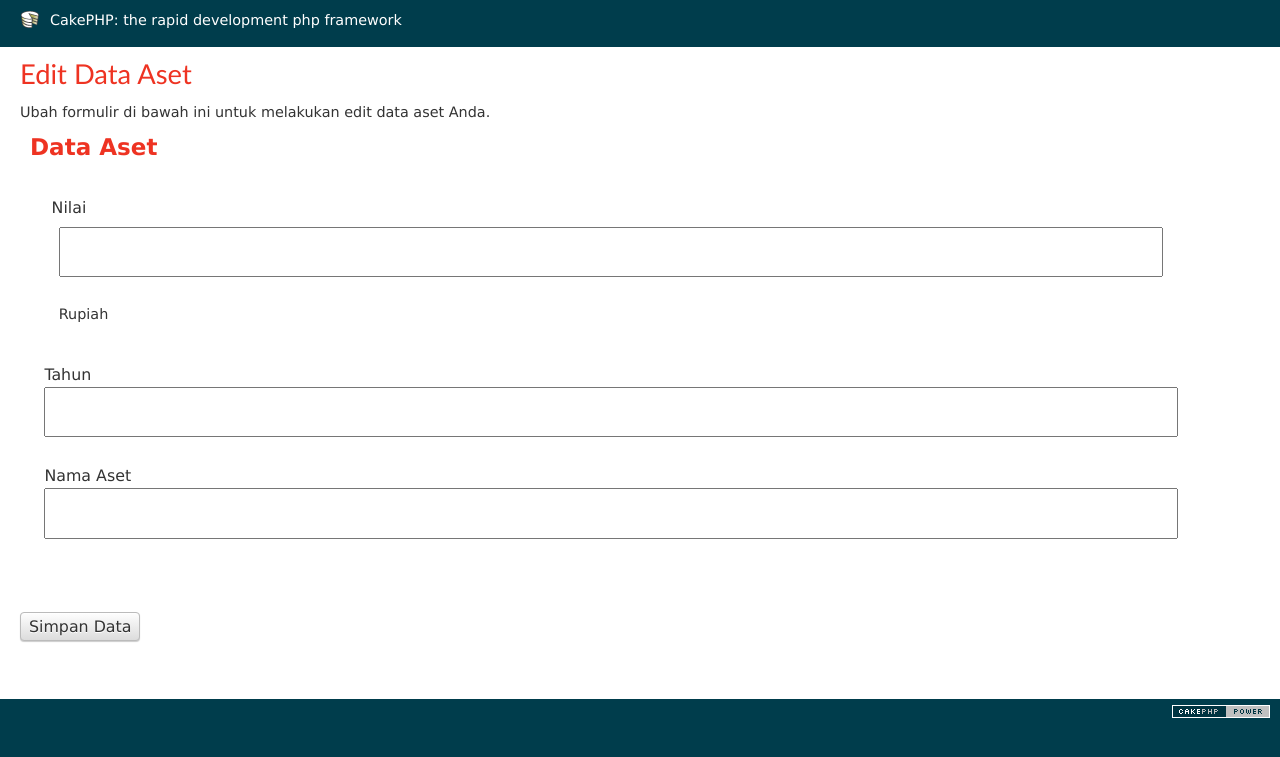
After one commit to imamhidayat92/aturdoku-personal-financial-manager-webapp, a CakePHP app: the page made by app/View/Assets/edit.ctp in a window 1280 px wide. The commit adds this page. Shown: the top 757 px of the page. Run offline with PHP 8.4 and a stand-in for CakePHP, Linux system fonts and the light colour scheme; the template is opened without the code that fills it, so the values that code supplies are empty; some libraries are stand-ins or nearby versions.

Commit message:
Banyak yg diedit

```diff
--- a/app/Controller/IncomesController.php
+++ b/app/Controller/IncomesController.php
@@ -25,7 +25,7 @@ class IncomesController extends AppController {
     public function add() {
         if($this->request->isPost()){
             if($this->Transaction->save($this->request->data)){
-                $this->Session->setFlash('Data Pemasukan Telah Tersimpan', 'flash_cutom');
+                $this->Session->setFlash('Data Pemasukan Telah Tersimpan', 'flash_custom');
                 $this->redirect(array('controller' => 'users', 'action' => 'dashboard'));
             }
             else{
--- /dev/null
+++ b/app/View/Assets/edit.ctp
@@ -0,0 +1,36 @@
+<div class="row">
+
+    <div class="large-8 large-offset-2 columns">
+        <h2 class="special-font">Edit Data Aset</h2>
+        <p class="lead">Ubah formulir di bawah ini untuk melakukan edit data aset Anda.</p>
+
+        <!-- Form Edit -->
+
+        <form action="<?php echo Router::url(array('controller' => 'assets', 'action' => 'edit'))?>" method="POST">
+        <fieldset>
+            <legend>Data Aset</legend>
+            <div class="row">
+                <div class="large-4 columns">
+                    <div class="row collapse">
+                        <label>Nilai</label>
+                        <div class="large-9 columns">
+                            <input type="text" name="data[Asset][value]" value="<?php echo $data['Asset']['value']?>"/>
+                        </div>
+                        <div class="large-3 columns">
+                            <span class="postfix">Rupiah</span>
+                        </div>
+                    </div>
+                  <label>Tahun</label>
+                  <input type="text" name="data[Asset][year]" value="<?php echo $data['Asset']['year']?>"/>
+                </div>
+                <div class="large-8 columns">
+                    <label>Nama Aset</label>
+                    <input name="data[Transaction][description]" value="<?php echo $data['Transaction']['description']?>"/>
+                </div>
+            </div>
+        </fieldset>
+        <input type="submit" class="success button" value="Simpan Data"/>
+    </form>
+    </div>
+
+</div>
--- a/app/View/Incomes/index.ctp
+++ b/app/View/Incomes/index.ctp
@@ -7,7 +7,6 @@
         <h3 class="aturdoku-nav-subhead">Aksi Utama</h3>
         <p>
             <?php echo $this->Html->link('Tambah Data', array('controller' => 'incomes', 'action' => 'add'), array('class' => 'small success expand button'))?>
-            <!--<a href="#" class="small success expand button">Tambah Data</a> -->
         </p>
     </div>
     <div class="large-9 columns">
```
Also changed, not shown: app/Controller/AssetsController.php (+36 -3 lines), app/View/Assets/add.ctp (added, +36 -0 lines), app/View/Assets/index.ctp (+18 -7 lines), app/View/Expenses/add.ctp (+7 -1 lines), app/View/Expenses/edit.ctp (+6 -1 lines), app/View/Incomes/add.ctp (+7 -1 lines), app/View/Incomes/edit.ctp (+6 -1 lines).
